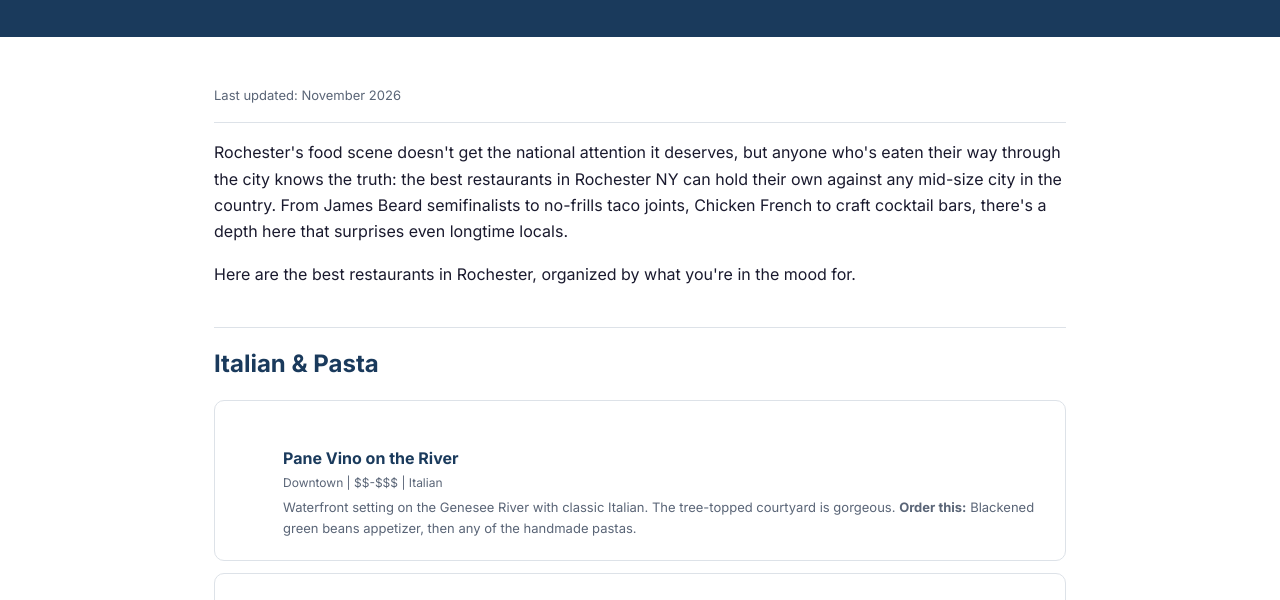
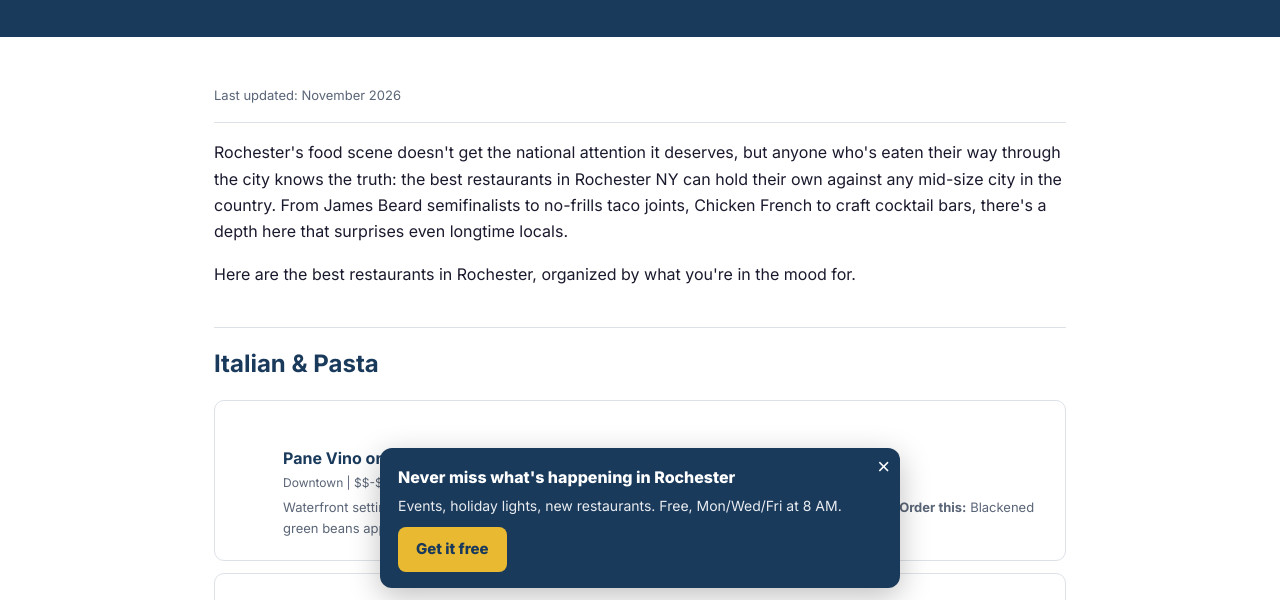
Before and after one commit to seo838/roc-digest-site, a plain HTML site: page best-restaurants/index.html in a window 1280 px wide. Shown: the part 200-800 px from the top of the page. Drawn offline with Linux system fonts and the light colour scheme.

Commit message:
Slide-in signup bar: best-restaurants/index.html

```diff
--- a/best-restaurants/index.html
+++ b/best-restaurants/index.html
@@ -185,5 +185,25 @@ src="https://www.facebook.com/tr?id=808491268352878&amp;ev=PageView&amp;noscript
     <span>Rochester, NY</span>
   </div>
 </footer>
+<!-- ROC slide-in signup -->
+<div id="roc-slide" style="display:none;position:fixed;left:12px;right:12px;bottom:12px;z-index:9999;max-width:520px;margin:0 auto;background:#1a3a5c;color:#fff;border-radius:12px;box-shadow:0 8px 30px rgba(0,0,0,.25);padding:16px 44px 16px 18px;font-family:Inter,system-ui,sans-serif">
+  <button id="roc-slide-x" aria-label="Close" style="position:absolute;top:8px;right:10px;background:none;border:0;color:#fff;font-size:22px;cursor:pointer;line-height:1">&times;</button>
+  <div style="font-weight:800;font-size:16px;margin-bottom:4px">Never miss what's happening in Rochester</div>
+  <div style="font-size:14px;opacity:.9;margin-bottom:10px">Events, holiday lights, new restaurants. Free, Mon/Wed/Fri at 8 AM.</div>
+  <a href="/subscribe/?utm_source=rocdigest&utm_medium=slidein" style="display:inline-block;background:#e8b931;color:#1a3a5c;font-weight:800;text-decoration:none;padding:10px 18px;border-radius:8px;font-size:15px">Get it free</a>
+</div>
+<script>
+(function(){
+  try{
+    if (/bhv_[^=]*_subscribed=/.test(document.cookie)) return;
+    if (localStorage.getItem('rocSlideClosed') && Date.now()-localStorage.getItem('rocSlideClosed') < 7*864e5) return;
+  }catch(e){}
+  var shown=false, el=document.getElementById('roc-slide');
+  function show(){ if(shown) return; shown=true; el.style.display='block'; if(window.gtag) gtag('event','slidein_shown'); }
+  setTimeout(show, 20000);
+  window.addEventListener('scroll', function(){ if((window.scrollY+innerHeight)/document.body.scrollHeight>0.5) show(); }, {passive:true});
+  document.getElementById('roc-slide-x').onclick=function(){ el.style.display='none'; try{localStorage.setItem('rocSlideClosed',Date.now())}catch(e){} };
+})();
+</script>
 </body>
 </html>
```
